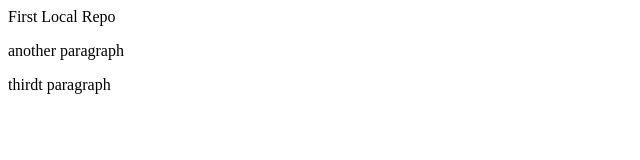
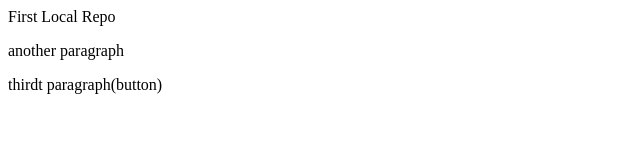
Before and after one commit to rutujagaikwad582/LocalRepository, a plain HTML site: page index.html in a window 1280 px wide. Shown: the full height of the page, 0-640 px from the left. Drawn offline with Linux system fonts and the light colour scheme.

Commit message:
changing in main branch

```diff
--- a/index.html
+++ b/index.html
@@ -1,3 +1,3 @@
 <p>First Local Repo</p>
 <p> another paragraph</p>
-<p>thirdt paragraph</p>
+<p>thirdt paragraph(button)</p>
```
